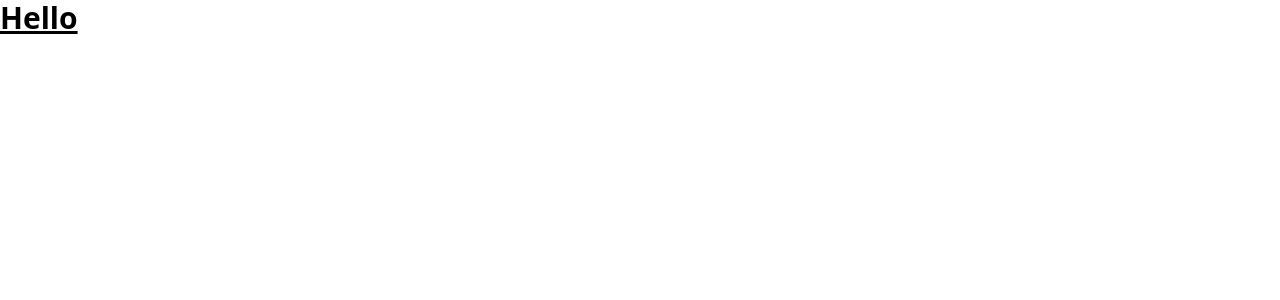
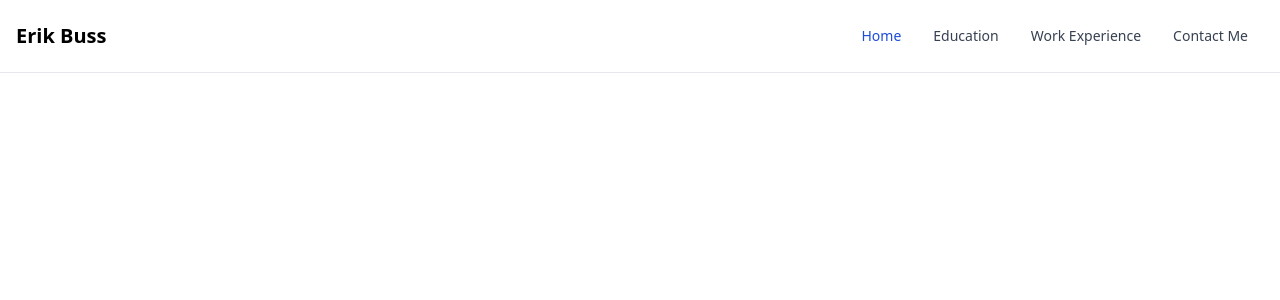
Before and after one commit to neft-tk/portfolio-2.0, a React (Create React App) app: page / in a window 1280 px wide. Shown: the top 300 px of the page. Built offline with nearby package versions, Linux system fonts and the light colour scheme.

Commit message:
added tailwind navbar

```diff
--- a/src/App.js
+++ b/src/App.js
@@ -1,11 +1,11 @@
-import "./style.css"
+import "./style.css";
+import Nav from "./components/Nav";
 
 function App() {
   return (
-    <div>
-      <h1 className="text-3xl font-bold underline">Hello</h1>
-    </div>
-
+    <>
+      <Nav/>
+    </>
   );
 }
 
--- /dev/null
+++ b/src/components/Nav.jsx
@@ -0,0 +1,57 @@
+import React, { Component } from "react";
+
+export default class Nav extends Component {
+  render() {
+    return (
+      <nav class="bg-white px-2 sm:px-4 py-2.5 dark:bg-gray-900 fixed w-full z-20 top-0 left-0 border-b border-gray-200 dark:border-gray-600">
+        <div class="container flex flex-wrap items-center justify-between mx-auto">
+          <a href="https://www.erikbuss.com/" class="flex items-center">
+            <span className="self-center text-xl font-semibold whitespace-nowrap dark:text-white">
+              Erik Buss
+            </span>
+          </a>
+          <div
+            class="items-center justify-between hidden w-full md:flex md:w-auto md:order-1"
+            id="navbar-sticky"
+          >
+            <ul class="flex flex-col p-4 mt-4 border border-gray-100 rounded-lg bg-gray-50 md:flex-row md:space-x-8 md:mt-0 md:text-sm md:font-medium md:border-0 md:bg-white dark:bg-gray-800 md:dark:bg-gray-900 dark:border-gray-700">
+              <li>
+                <a
+                  href="#"
+                  className="block py-2 pl-3 pr-4 text-white bg-blue-700 rounded md:bg-transparent md:text-blue-700 md:p-0 dark:text-white"
+                  aria-current="page"
+                >
+                  Home
+                </a>
+              </li>
+              <li>
+                <a
+                  href="#"
+                  className="block py-2 pl-3 pr-4 text-gray-700 rounded hover:bg-gray-100 md:hover:bg-transparent md:hover:text-blue-700 md:p-0 md:dark:hover:text-white dark:text-gray-400 dark:hover:bg-gray-700 dark:hover:text-white md:dark:hover:bg-transparent dark:border-gray-700"
+                >
+                  Education
+                </a>
+              </li>
+              <li>
+                <a
+                  href="#"
+                  className="block py-2 pl-3 pr-4 text-gray-700 rounded hover:bg-gray-100 md:hover:bg-transparent md:hover:text-blue-700 md:p-0 md:dark:hover:text-white dark:text-gray-400 dark:hover:bg-gray-700 dark:hover:text-white md:dark:hover:bg-transparent dark:border-gray-700"
+                >
+                  Work Experience
+                </a>
+              </li>
+              <li>
+                <a
+                  href="#"
+                  className="block py-2 pl-3 pr-4 text-gray-700 rounded hover:bg-gray-100 md:hover:bg-transparent md:hover:text-blue-700 md:p-0 md:dark:hover:text-white dark:text-gray-400 dark:hover:bg-gray-700 dark:hover:text-white md:dark:hover:bg-transparent dark:border-gray-700"
+                >
+                  Contact Me
+                </a>
+              </li>
+            </ul>
+          </div>
+        </div>
+      </nav>
+    );
+  }
+}
```
